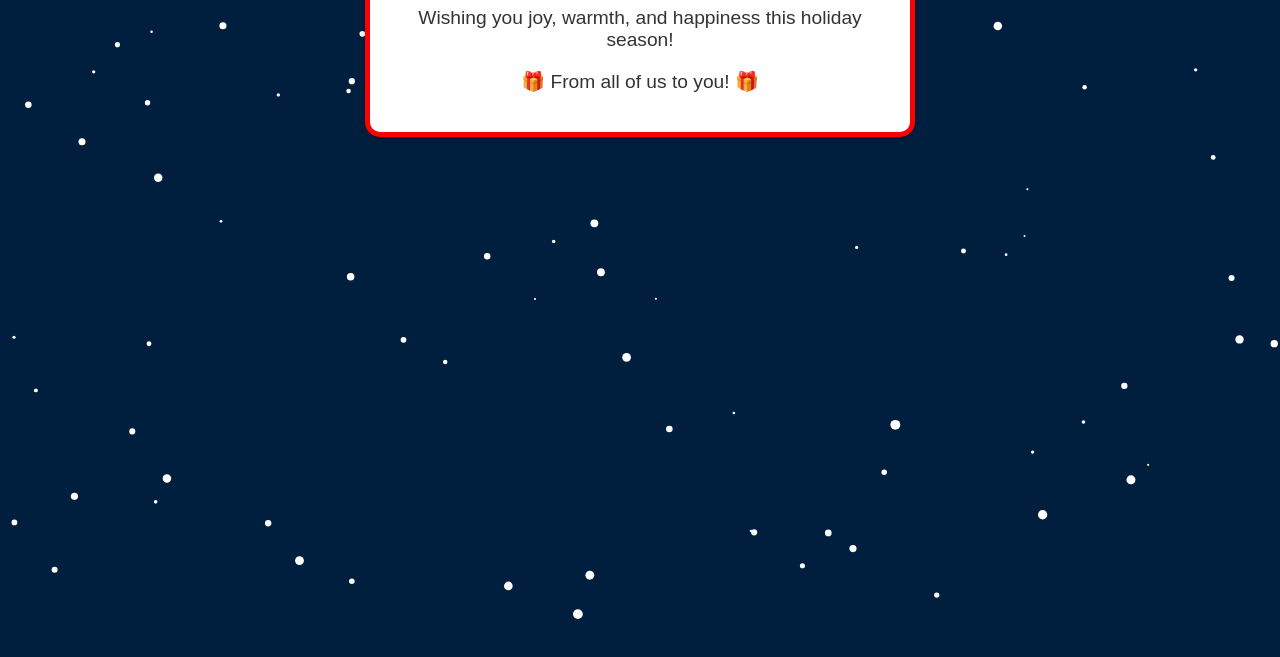
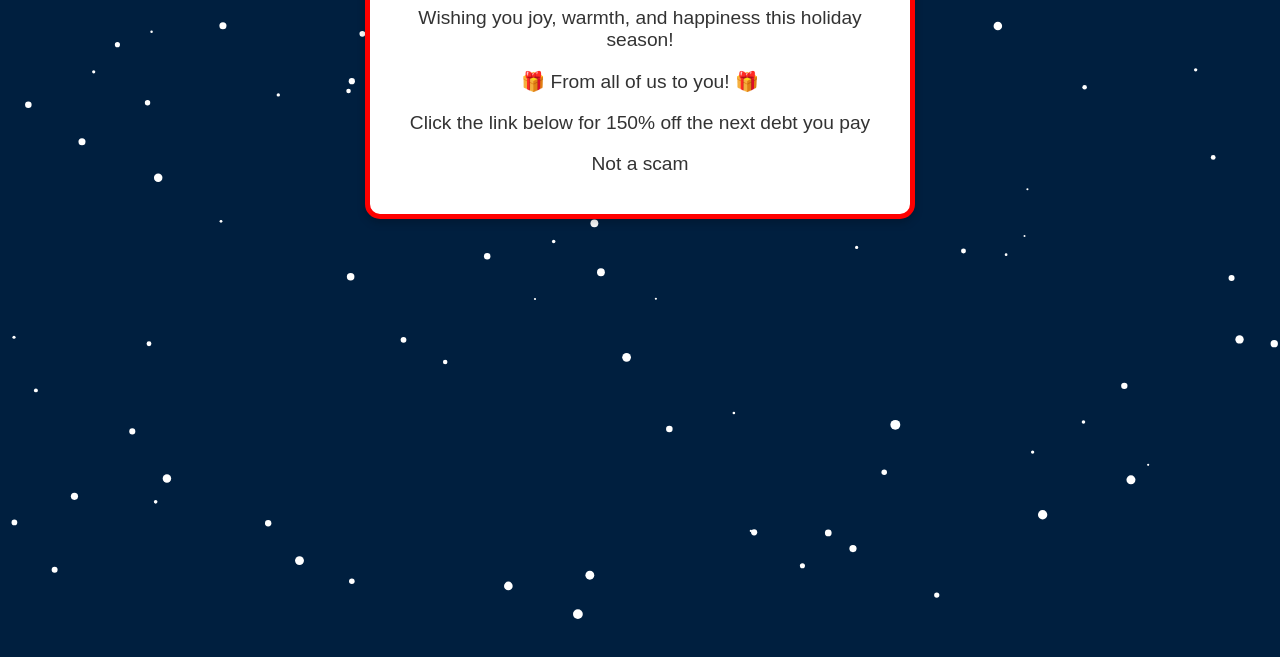
Before and after one commit to Wrong-Pers0n/Christmas-Card, a plain HTML site: page index.html in a window 1280 px wide. Shown: the part 169-826 px from the top of the page. Drawn offline with Linux system fonts and the light colour scheme.

Commit message:
Update index.html

```diff
--- a/index.html
+++ b/index.html
@@ -50,6 +50,8 @@
         <h1>🎄 Merry Christmas! 🎅</h1>
         <p>Wishing you joy, warmth, and happiness this holiday season!</p>
         <p>🎁 From all of us to you! 🎁</p>
+        <p>Click the link below for 150% off the next debt you pay</p>
+        <p>Not a scam</p>
     </div>
 
     <script>
```
